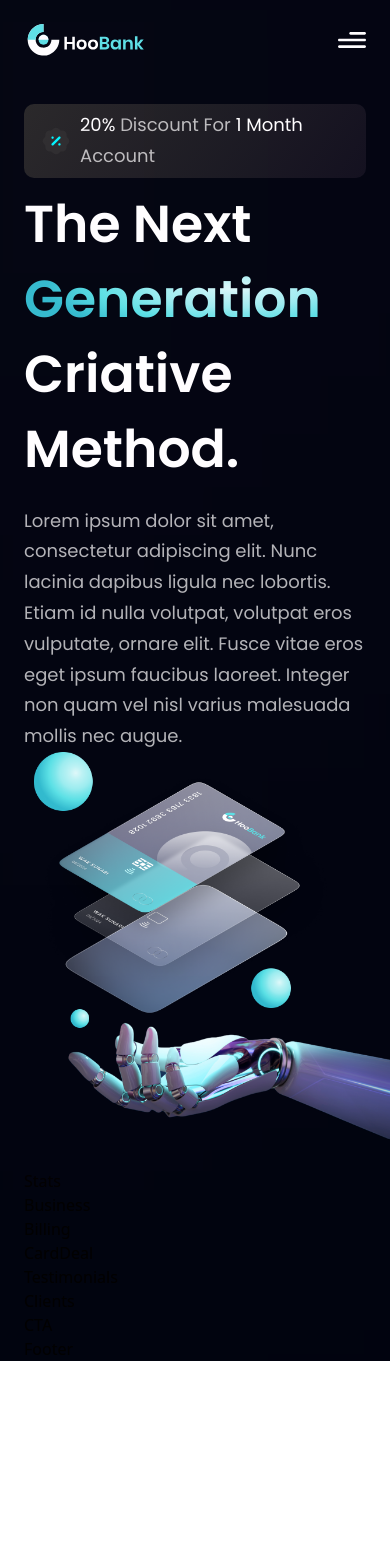
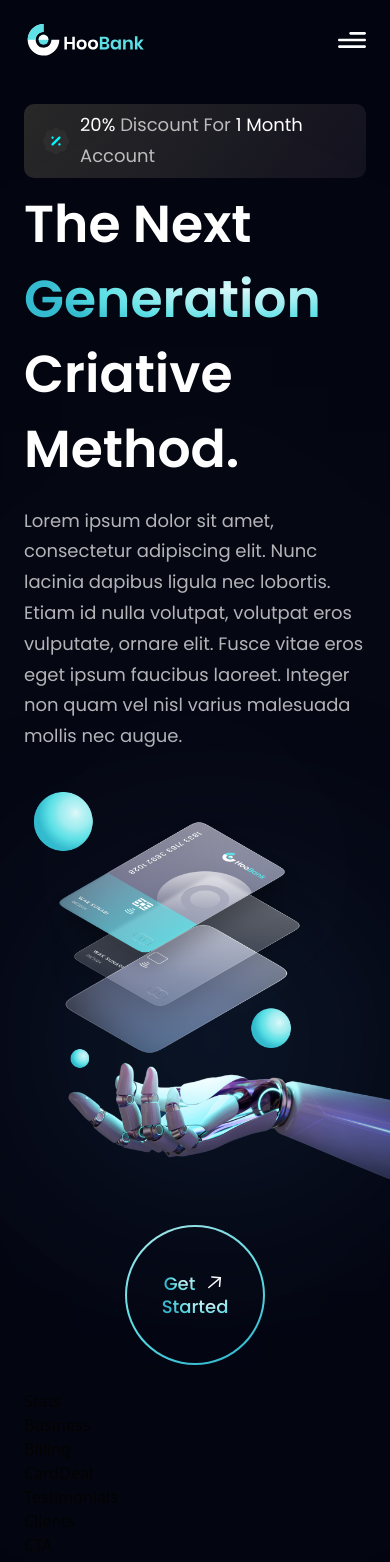
Before and after one commit to EugenioGuimaraes/ispirium_website, a React (Vite) app: page / in a window 390 px wide. Shown: the top 1562 px of the page. Before the commit the page ends 1361 px from the top, so only its background shows below. Built offline with nearby package versions, Linux system fonts and the light colour scheme.

Commit message:
add: gradient to hero

```diff
--- a/src/components/Hero.jsx
+++ b/src/components/Hero.jsx
@@ -34,13 +34,19 @@ const Hero = () => (
         Integer non quam vel nisl varius malesuada mollis nec augue.
       </p>
     </div>
-    <div>
+    <div className={`flez-1 flex ${styles.flexCenter} md:my-0 my-10 relative`}>
       <img
         src={robot}
         alt="billing"
         className="w=[100%] h-[100%] relative z-[5]"
       />
       <div className="absolute z-[0] w-[40%] h-[35%] top-0 pink__gradient"></div>
+      <div className="absolute z-[1] w-[80%] h-[80%] rounded-full bottom-40 white__gradient"></div>
+      <div className="absolute z-[0] w-[50%] h-[50%] right-20 bottom-20 blue__gradient"></div>
+    </div>
+
+    <div className={`ss:hidden ${styles.flexCenter}`}>
+      <GetStarted />
     </div>
   </section>
 );
```
